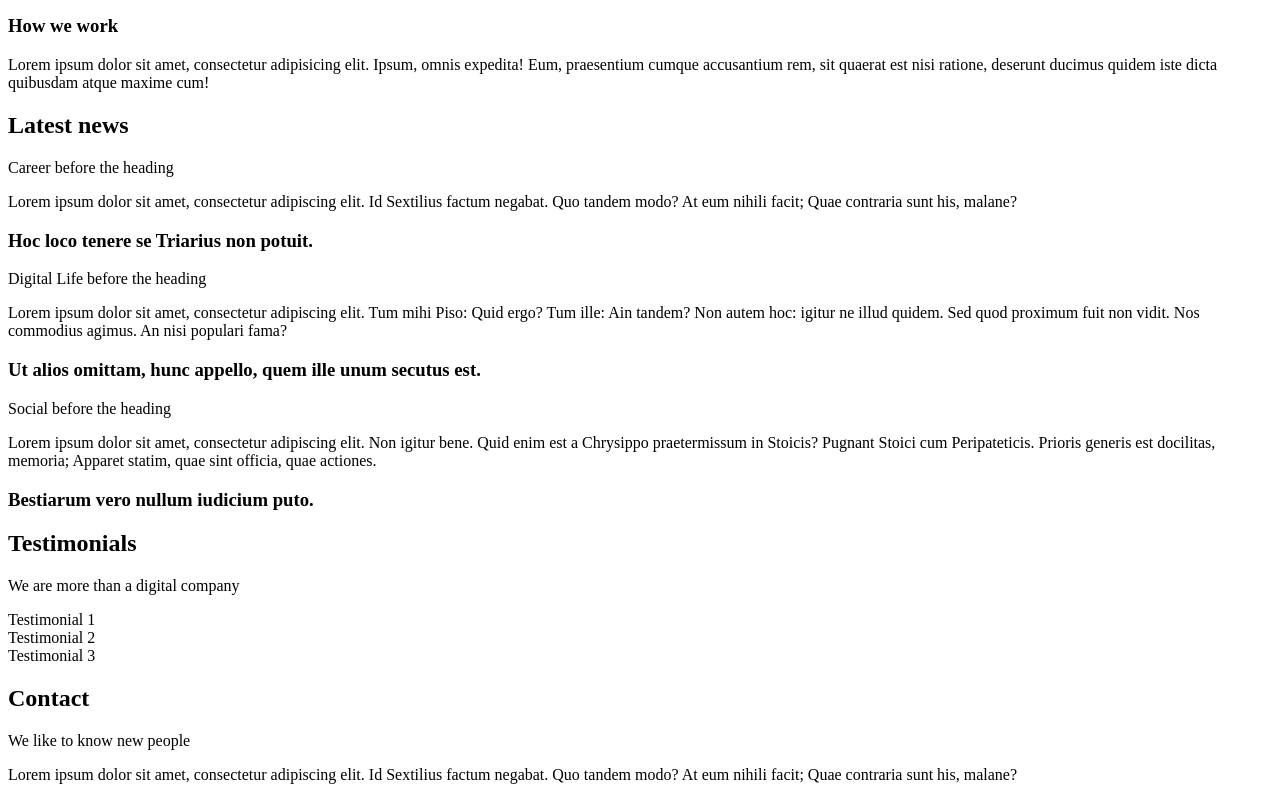
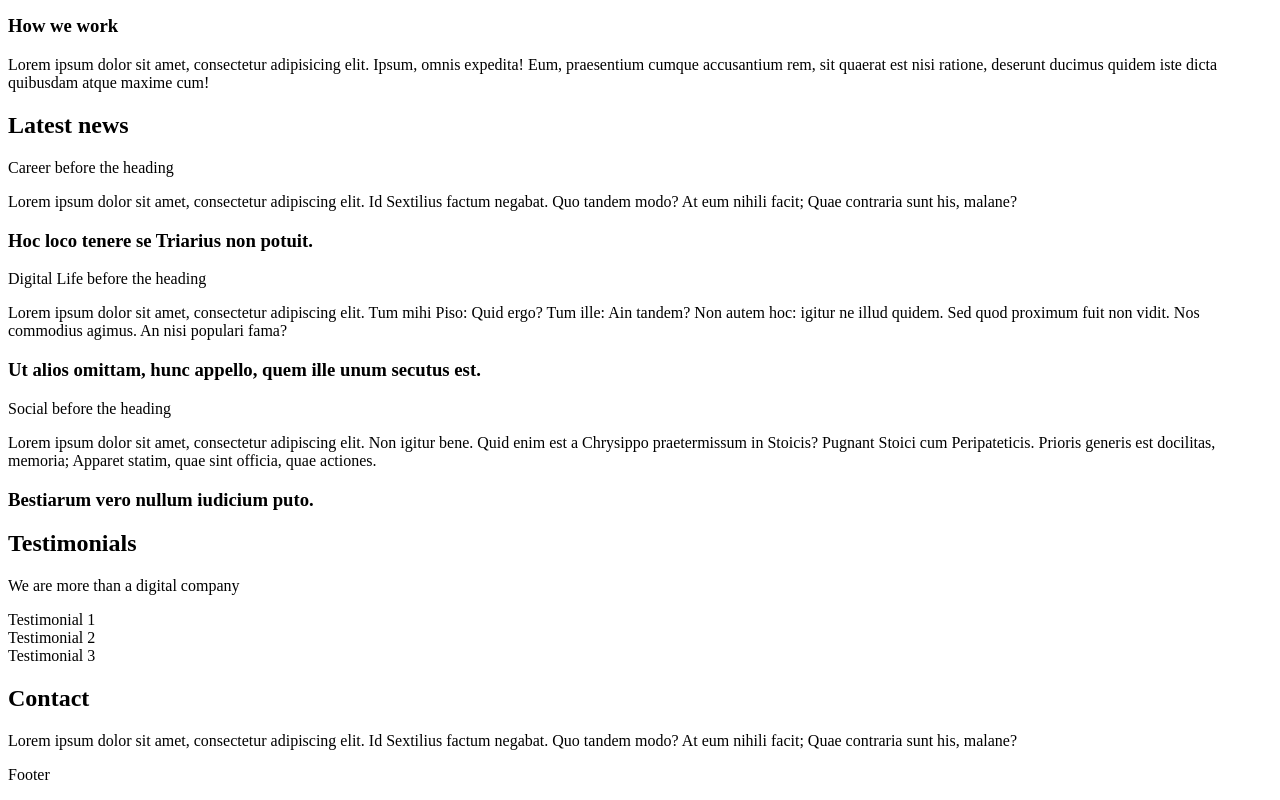
Before and after one commit to TetaDory/alu-web_front_end, a plain HTML site: page html_advanced/12-index.html in a window 1280 px wide. Shown: the part 922-1722 px from the top of the page. Drawn offline with Linux system fonts and the light colour scheme.

Commit message:
Update 12-index.html

```diff
--- a/html_advanced/12-index.html
+++ b/html_advanced/12-index.html
@@ -9,7 +9,7 @@
     <link rel="icon" type="image/png" href="./favicon.png">
 </head>
 <body>
-    <header></header>
+    <header> <nav></nav> </header>
     <main>
         <h1> Homepage </h1>
         <section>
@@ -81,10 +81,9 @@
         </section>
         <section>
             <h2> Contact </h2>
-            <p> We like to know new people </p>
             <p> Lorem ipsum dolor sit amet, consectetur adipiscing elit. Id Sextilius factum negabat. Quo tandem modo? At eum nihili facit; Quae contraria sunt his, malane? </p>
         </section>
     </main>
-    <footer></footer>
+    <footer> Footer </footer>
 </body>
 </html>
```
